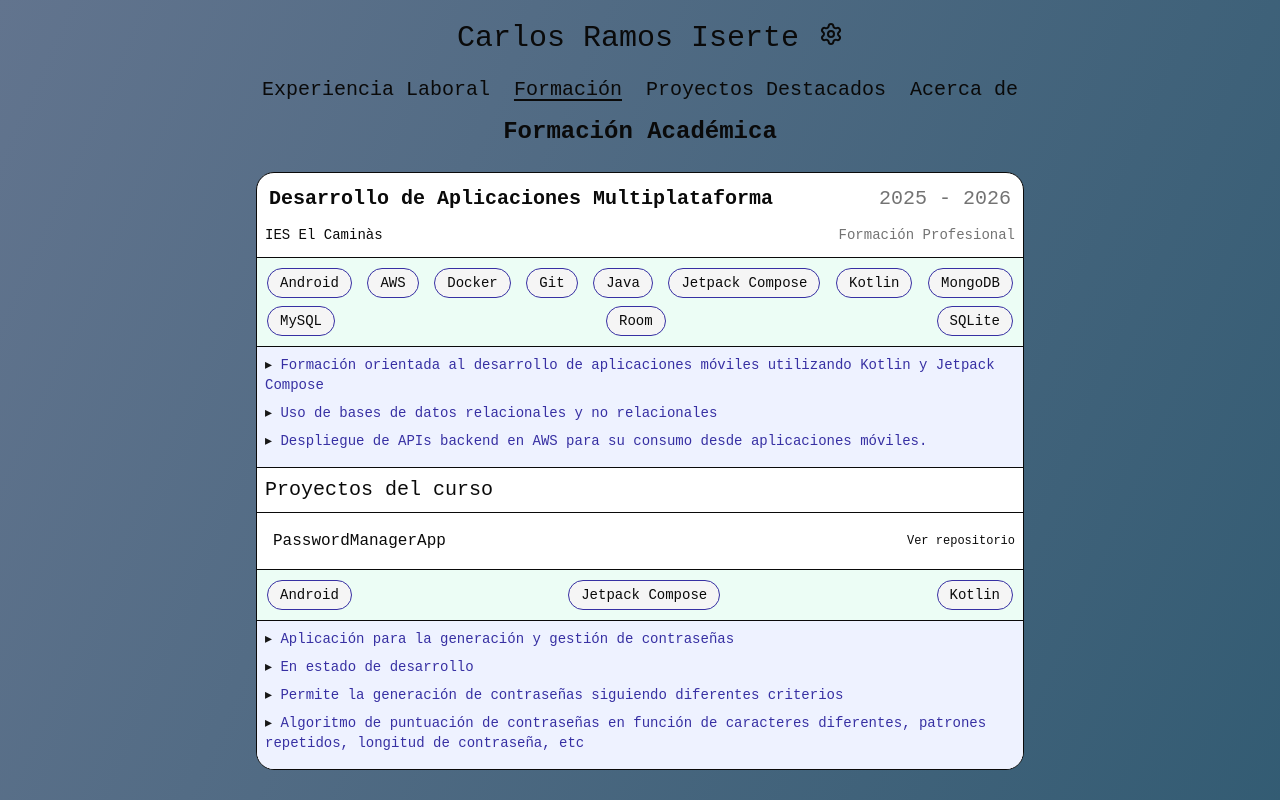
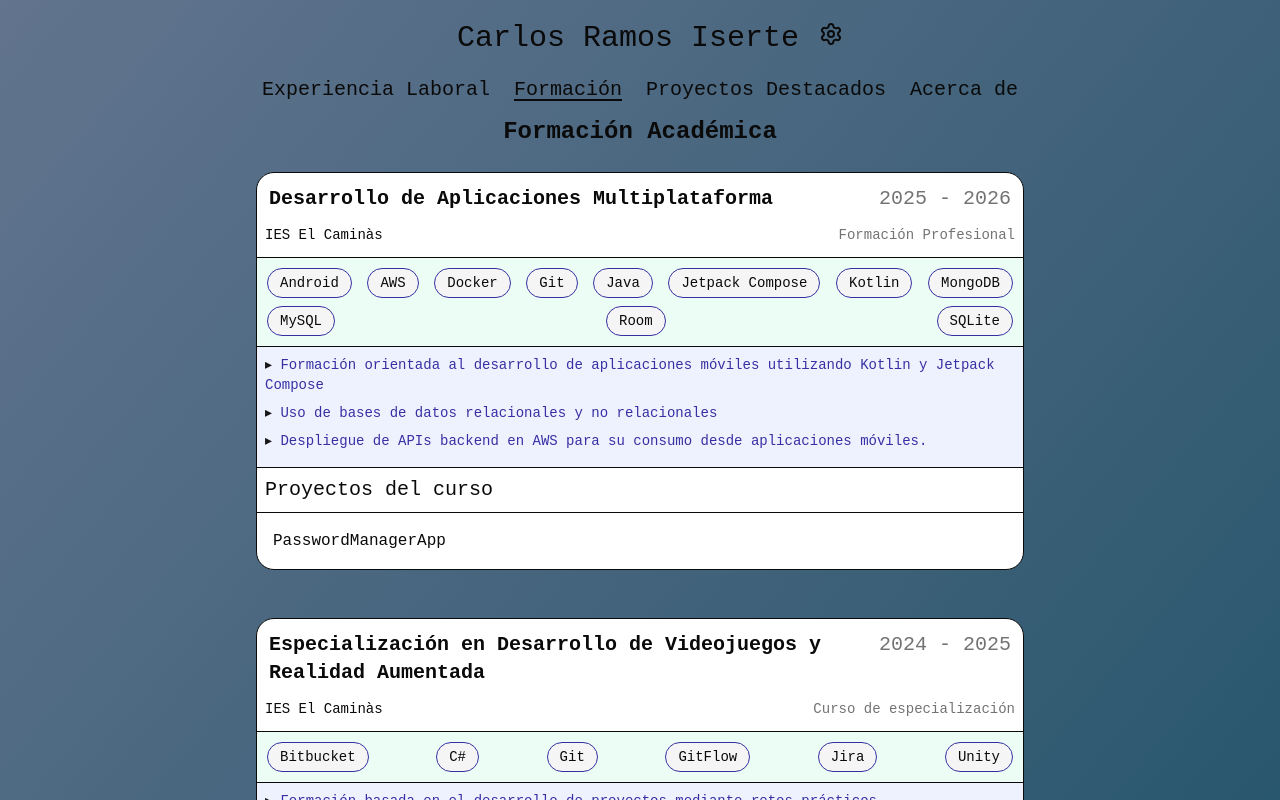
Before and after one commit to CarlosRamosDeveloper/portfolio, a React (Vite) app: page /education in a window 1280 px wide. Shown: the top 800 px of the page. Built offline with nearby package versions, Linux system fonts and the light colour scheme.

Commit message:
implemented a collapse function for educational projects

```diff
--- a/src/portfolio/pages/education/components/EducationalProjectItem.tsx
+++ b/src/portfolio/pages/education/components/EducationalProjectItem.tsx
@@ -1,3 +1,5 @@
+import { useState } from 'react';
+
 import type { EducationProject } from '@/interfaces';
 import { Separator } from '@/portfolio/components';
 import { EducationalRepositoryItem, EducationProjectTitle } from '.';
@@ -9,15 +11,28 @@ interface Props {
 }
 
 export const EducationalProjectItem = ({ project }: Props) => {
+  const [isOpen, setIsOpen] = useState(false);
+
+  const handleVisibilityToggle = () => {
+    setIsOpen((prev) => !prev);
+  };
+
   return (
     <>
       <Separator />
-      <div className="flex flex-1 items-center justify-between">
+      <div
+        className="flex flex-1 items-center justify-between"
+        onClick={handleVisibilityToggle}
+      >
         <EducationProjectTitle title={project.name} />
-        <EducationalRepositoryItem repositoryUrl={project.repository} />
       </div>
-      <TechStackList techStack={project.techStack} />
-      <ExperienceDescriptionList descriptions={project.description} />
+      {isOpen && (
+        <div>
+          <EducationalRepositoryItem repositoryUrl={project.repository} />
+          <TechStackList techStack={project.techStack} />
+          <ExperienceDescriptionList descriptions={project.description} />
+        </div>
+      )}
 
       {/* TODO: Implementar el sistema de navegación a la página del proyecto cuando se cree la página de proyectos */}
       {/* {project.navigation && <h1>{project.navigation}</h1>} */}
--- a/src/portfolio/pages/education/components/EducationalRepositoryItem.tsx
+++ b/src/portfolio/pages/education/components/EducationalRepositoryItem.tsx
@@ -1,3 +1,5 @@
+import { Separator } from '@/portfolio/components';
+
 interface Props {
   repositoryUrl?: string;
 }
@@ -5,8 +7,13 @@ interface Props {
 export const EducationalRepositoryItem = ({ repositoryUrl }: Props) => {
   if (!repositoryUrl) return null;
   return (
-    <a className="text-xs px-2" href={repositoryUrl} target="_blank">
-      Ver repositorio
-    </a>
+    <div>
+      <Separator />
+      <div className="m-1 px-6">
+        <a className="text-xs" href={repositoryUrl} target="_blank">
+          Ir al repositorio
+        </a>
+      </div>
+    </div>
   );
 };
```
